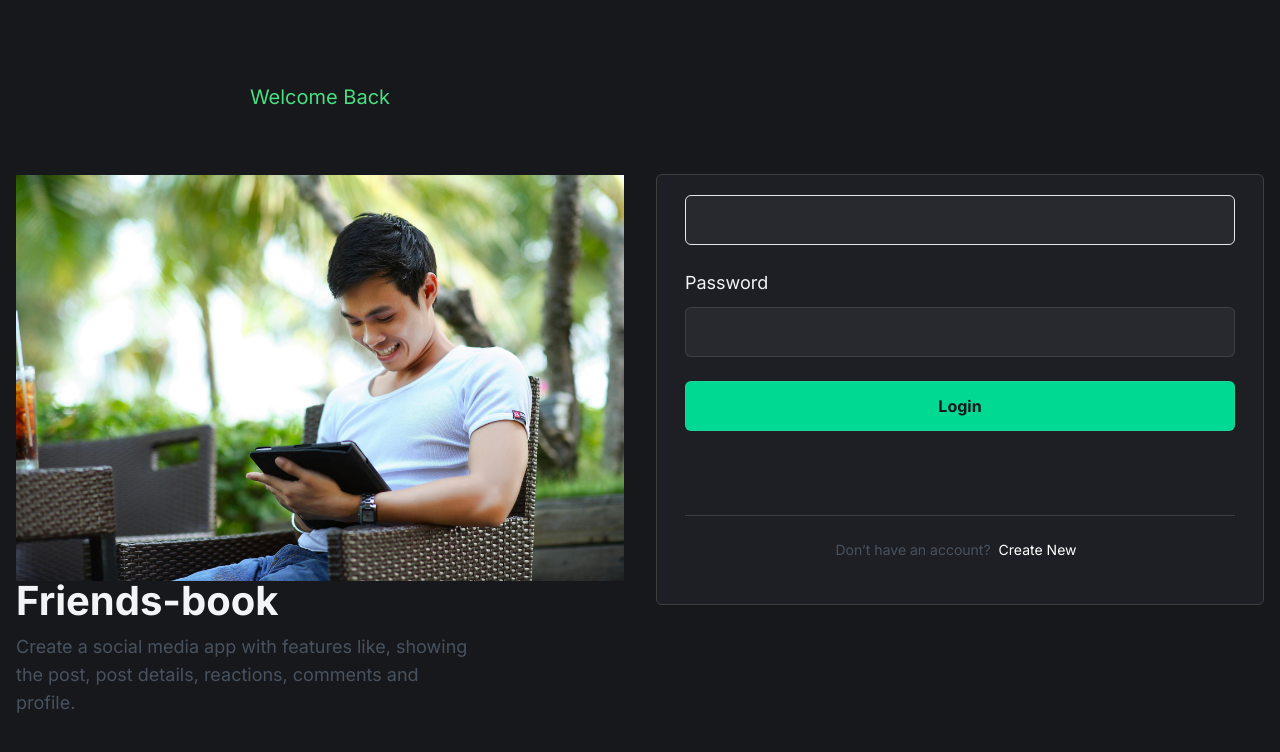
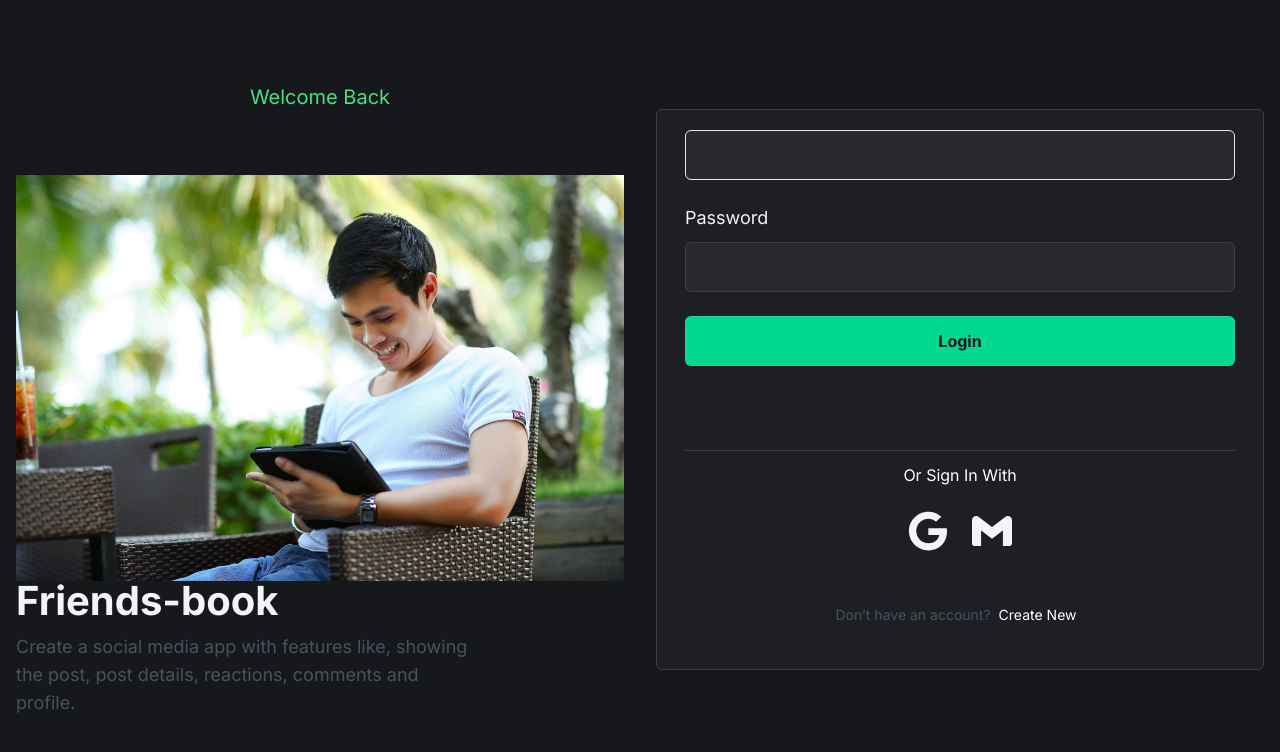
Before and after one commit to morsalin-islam335/friends-book, a React (Vite) app: page /login in a window 1280 px wide. Shown: the top 752 px of the page. Built offline with nearby package versions, Linux system fonts and the light colour scheme; no server answers.

Commit message:
add login with google and email icon added in login page and modify firbase.js file

```diff
--- a/package.json
+++ b/package.json
@@ -18,6 +18,7 @@
     "react": "^18.3.1",
     "react-dom": "^18.3.1",
     "react-hook-form": "^7.54.2",
+    "react-icons": "^5.4.0",
     "react-router-dom": "^7.1.1",
     "tailwindcss": "^3.4.17"
   },
--- a/src/firebase/firebase.js
+++ b/src/firebase/firebase.js
@@ -1,3 +1,4 @@
+/* eslint-disable no-useless-catch */
 // Import the functions you need from the SDKs you need
 // import { getAnalytics } from "firebase/analytics";
 import { initializeApp } from "firebase/app";
--- a/src/pages/LoginPage.jsx
+++ b/src/pages/LoginPage.jsx
@@ -2,6 +2,10 @@ import { Link } from "react-router-dom";
 // import AuthIllustration from "../assets/images/auth_illustration.png";
 import AuthIllustration from "../assets/images/authenticationImg.jpg";
 import LoginForm from "../components/auth/LoginForm";
+
+import { FaGoogle } from "react-icons/fa6";
+import { SiGmail } from "react-icons/si";
+
 const LoginPage = () => {
   return (
     <main className="flex min-h-screen items-center justify-center bg-deepDark py-8">
@@ -32,6 +36,23 @@ const LoginPage = () => {
           <div className="mb-5">
             <div className="card">
               <LoginForm />
+              <div>
+                <h3 className="text-white text-center pt-3">Or Sign In With</h3>
+              </div>
+              <div className="py-4 lg:py-6 gap-6 flex justify-center">
+                <div>
+                  <h1>
+                    <button>
+                      <FaGoogle size={40} />
+                    </button>
+                  </h1>
+                </div>
+                <div>
+                  <button>
+                    <SiGmail size={40} />
+                  </button>
+                </div>
+              </div>
               <div className="py-4 lg:py-6">
                 <p className="text-center text-xs text-gray-600/95 lg:text-sm">
                   Don’t have an account?
```
Also changed, not shown: 1 other file (tests, documents, lock files or other folders).
